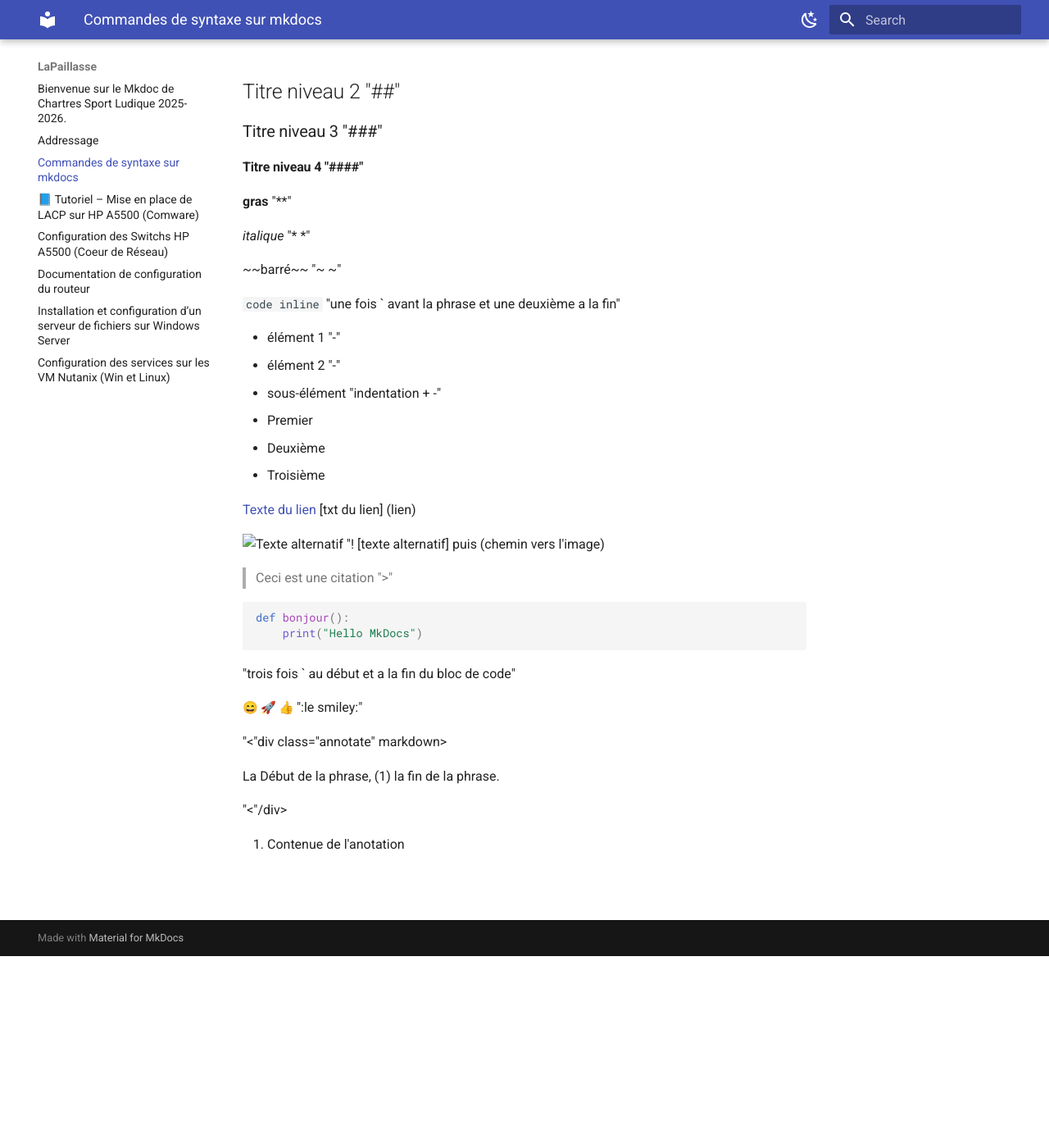
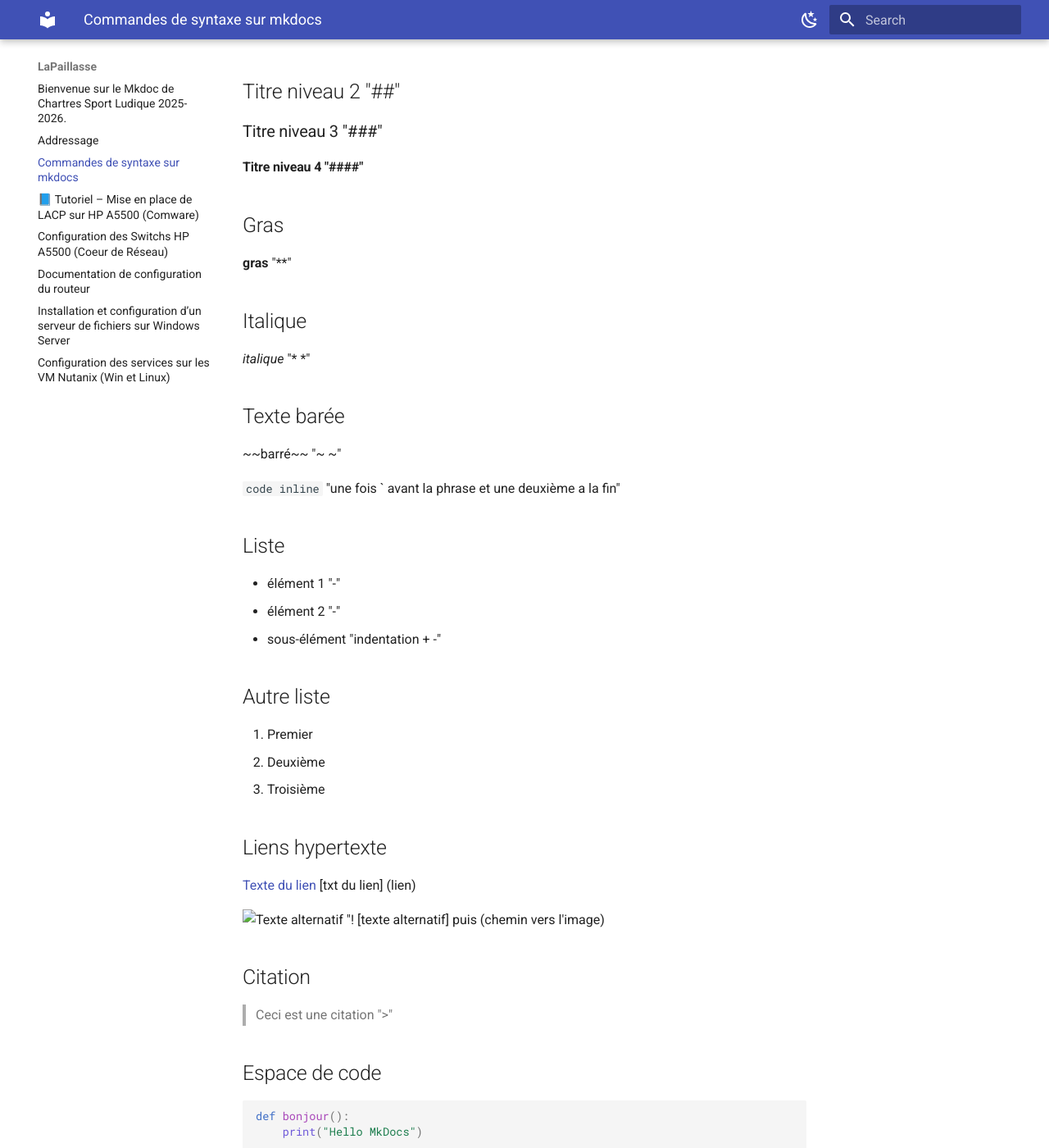
Before and after one commit to Sym-0ne/LaPaillasse, an MkDocs documentation site: the page built from docs/commandes mkdoc.md, in a window 1280 px wide and 1400 px high, scrolled down 234 px. Shown: the whole window at 82% size. Built offline with MkDocs 1.6.1 and Material for MkDocs 9.7.7, drawn with Linux system fonts in a browser that asks for light colours; emoji names are drawn with the system emoji font.

````diff
--- a/docs/commandes mkdoc.md
+++ b/docs/commandes mkdoc.md
@@ -9,36 +9,39 @@ La page fonctionne de cette manière : le résultat en premier et après ce qu'i
 
 #### Titre niveau 4 "####"
 
+## Gras ##
 **gras** "**"
-
+## Italique ##
 *italique* "* *"
-
+## Texte barée ##
 ~~barré~~ "~ ~"
 
 `code inline` "une fois ` avant la phrase et une deuxième a la fin"
-
+## Liste ##
 - élément 1 "-"
 - élément 2 "-"
   - sous-élément "indentation + -"
-
+## Autre liste ##
 1. Premier
 2. Deuxième
 3. Troisième
-
+## Liens hypertexte ##
 [Texte du lien](https://exemple.com) [txt du lien] (lien)
 
 ![Texte alternatif](chemin/vers/image.png) "! [texte alternatif] puis (chemin vers l'image)
-
+## Citation ##
 > Ceci est une citation ">"
-
+## Espace de code ##
 ```python
 def bonjour():
     print("Hello MkDocs")
 ```
 "trois fois ` au début et a la fin du bloc de code"
 
+## smiley ##
 :smile: :rocket: :+1: ":le smiley:"
 
+## Annotation ##
 "<"div class="annotate" markdown>
 
 La Début de la phrase, (1) la fin de la phrase.
````
Also changed, not shown: docs/routeur.md (+4 -1 lines).
